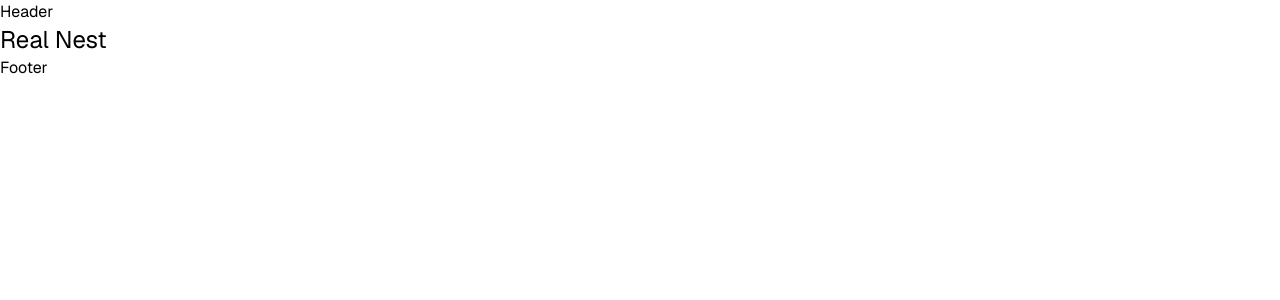
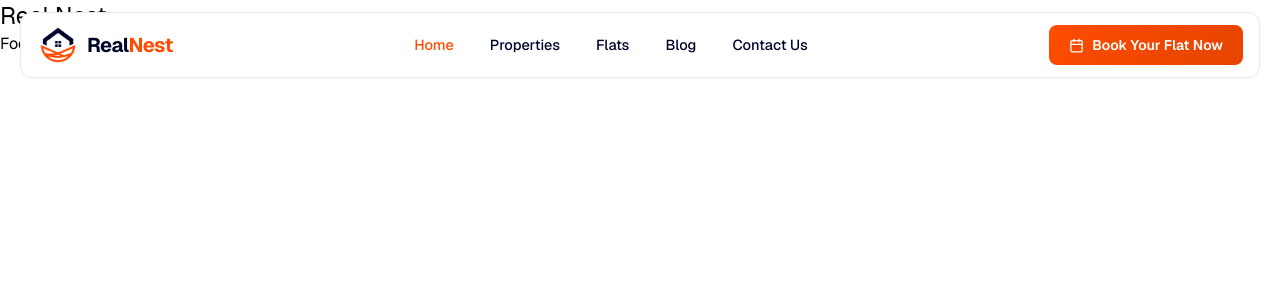
Before and after one commit to samiulx07/real-nest-frontend, a Next.js app: page / in a window 1280 px wide. Shown: the top 300 px of the page. Built offline with nearby package versions, Linux system fonts and the light colour scheme.

Commit message:
Public Header

```diff
--- a/src/app/globals.css
+++ b/src/app/globals.css
@@ -3,11 +3,15 @@
 :root {
   --background: #ffffff;
   --foreground: #171717;
+  --primary: #FF4C00;
+  --secondary: #00062A;
 }
 
 @theme inline {
   --color-background: var(--background);
   --color-foreground: var(--foreground);
+  --color-primary: var(--primary);
+  --color-secondary: var(--secondary);
   --font-sans: var(--font-geist-sans);
   --font-mono: var(--font-geist-mono);
 }
@@ -21,3 +25,18 @@
 
 body {
 }
+
+/* ─── Global Utilities ─── */
+.container {
+  width: 100%;
+  max-width: 1436px;
+  margin-left: auto;
+  margin-right: auto;
+  padding-left: 20px;
+  padding-right: 20px;
+}
+
+.section {
+  padding-top: 70px;
+  padding-bottom: 70px;
+}
--- a/src/menus/publicHeaderMenu/PublicHeaderMenu.tsx
+++ b/src/menus/publicHeaderMenu/PublicHeaderMenu.tsx
@@ -1,7 +1,158 @@
+"use client";
+
+import { useState, useEffect } from "react";
+import Link from "next/link";
+import { usePathname } from "next/navigation";
+import Image from "next/image";
+import styles from "./publicHeaderMenu.module.css";
+import { FiCalendar, FiMenu, FiX } from "react-icons/fi";
+
+const navLinks = [
+  { label: "Home", href: "/" },
+  { label: "Properties", href: "/properties" },
+  { label: "Flats", href: "/flats" },
+  { label: "Blog", href: "/blog" },
+  { label: "Contact Us", href: "/contact" },
+];
+
 export default function PublicHeaderMenu() {
+  const pathname = usePathname();
+  const [scrolled, setScrolled] = useState(false);
+  const [mobileOpen, setMobileOpen] = useState(false);
+
+  const isActive = (href: string) =>
+    href === "/" ? pathname === "/" : pathname.startsWith(href);
+
+  useEffect(() => {
+    const handleScroll = () => setScrolled(window.scrollY > 20);
+    window.addEventListener("scroll", handleScroll, { passive: true });
+    return () => window.removeEventListener("scroll", handleScroll);
+  }, []);
+
+  // Lock body scroll when mobile menu is open
+  useEffect(() => {
+    document.body.style.overflow = mobileOpen ? "hidden" : "";
+    return () => { document.body.style.overflow = ""; };
+  }, [mobileOpen]);
+
   return (
-    <header>
-      Header
-    </header>
+    <>
+      <header className={`${styles.header} ${scrolled ? styles.scrolled : ""}`}>
+        <nav className="flex items-center justify-between px-4 h-16 max-w-[1436px] mx-auto">
+
+          {/* Logo */}
+          <Link href="/" className="flex items-center gap-2 no-underline shrink-0">
+            <Image
+              src="/logo-icon-white-bg.png"
+              alt="RealNest Logo"
+              width={42}
+              height={42}
+              className="rounded-lg object-contain"
+            />
+            <span className="text-xl font-bold text-secondary tracking-tight">
+              Real<span className="text-primary">Nest</span>
+            </span>
+          </Link>
+
+          {/* Desktop Navigation */}
+          <ul className="hidden md:flex items-center gap-1 list-none m-0 p-0">
+            {navLinks.map((link) => (
+              <li key={link.label}>
+                <Link
+                  href={link.href}
+                  className={`px-4 py-2 text-[14.5px] font-medium no-underline rounded-lg transition-colors duration-200 hover:text-primary hover:bg-primary/5 ${
+                    isActive(link.href) ? "text-primary" : "text-secondary"
+                  }`}
+                >
+                  {link.label}
+                </Link>
+              </li>
+            ))}
+          </ul>
+
+          {/* Desktop CTA + Mobile Burger */}
+          <div className="flex items-center gap-3">
+            <Link
+              href="/book"
+              className={`hidden md:flex items-center gap-2 px-5 py-2.5 text-sm font-semibold text-white no-underline rounded-lg cursor-pointer whitespace-nowrap shrink-0 transition-all duration-200 hover:-translate-y-0.5 ${styles.ctaButton}`}
+            >
+              <FiCalendar className="text-[15px]" />
+              Book Your Flat Now
+            </Link>
+
+            {/* Burger button */}
+            <button
+              onClick={() => setMobileOpen(!mobileOpen)}
+              className="md:hidden flex items-center justify-center w-10 h-10 rounded-lg text-secondary text-2xl bg-transparent border-none cursor-pointer transition-colors hover:bg-gray-100"
+              aria-label="Toggle menu"
+            >
+              {mobileOpen ? <FiX /> : <FiMenu />}
+            </button>
+          </div>
+        </nav>
+      </header>
+
+      {/* Mobile Overlay */}
+      <div
+        className={`fixed inset-0 bg-black/40 z-[999] md:hidden transition-opacity duration-300 ${
+          mobileOpen ? "opacity-100 pointer-events-auto" : "opacity-0 pointer-events-none"
+        }`}
+        onClick={() => setMobileOpen(false)}
+      />
+
+      {/* Mobile Drawer */}
+      <div
+        className={`${styles.mobileDrawer} ${mobileOpen ? styles.mobileDrawerOpen : ""}`}
+      >
+        <div className="flex items-center justify-between px-5 h-16 border-b border-gray-100">
+          <Link href="/" className="flex items-center gap-2 no-underline" onClick={() => setMobileOpen(false)}>
+            <Image
+              src="/logo-icon-white-bg.png"
+              alt="RealNest Logo"
+              width={36}
+              height={36}
+              className="rounded-lg object-contain"
+            />
+            <span className="text-lg font-bold text-secondary tracking-tight">
+              Real<span className="text-primary">Nest</span>
+            </span>
+          </Link>
+          <button
+            onClick={() => setMobileOpen(false)}
+            className="flex items-center justify-center w-9 h-9 rounded-lg text-secondary text-xl bg-transparent border-none cursor-pointer hover:bg-gray-100"
+            aria-label="Close menu"
+          >
+            <FiX />
+          </button>
+        </div>
+
+        <ul className="flex flex-col gap-1 list-none m-0 p-4">
+          {navLinks.map((link) => (
+            <li key={link.label}>
+              <Link
+                href={link.href}
+                onClick={() => setMobileOpen(false)}
+                className={`block px-4 py-3 text-[15px] font-medium no-underline rounded-lg transition-colors duration-200 hover:text-primary hover:bg-primary/5 ${
+                  isActive(link.href) ? "text-primary bg-primary/5" : "text-secondary"
+                }`}
+              >
+                {link.label}
+              </Link>
+            </li>
+          ))}
+        </ul>
+
+        <div className="px-4 mt-2">
+          <Link
+            href="/book"
+            onClick={() => setMobileOpen(false)}
+            className={`flex items-center justify-center gap-2 w-full py-3 text-sm font-semibold text-white no-underline rounded-lg ${styles.ctaButton}`}
+          >
+            <FiCalendar className="text-[15px]" />
+            Book Your Flat Now
+          </Link>
+        </div>
+      </div>
+    </>
   );
 }
--- a/src/menus/publicHeaderMenu/publicHeaderMenu.module.css
+++ b/src/menus/publicHeaderMenu/publicHeaderMenu.module.css
@@ -0,0 +1,67 @@
+/* ─── Header: scroll transition ─── */
+.header {
+  position: fixed;
+  top: 12px;
+  left: 20px;
+  right: 20px;
+  z-index: 1000;
+  max-width: 1436px;
+  margin-left: auto;
+  margin-right: auto;
+  background: #ffffff;
+  border: 1px solid #e8e8e8;
+  border-radius: 12px;
+  box-shadow: 0 1px 4px rgba(0, 0, 0, 0.04);
+  transition: top 0.35s cubic-bezier(0.4, 0, 0.2, 1),
+    left 0.35s cubic-bezier(0.4, 0, 0.2, 1),
+    right 0.35s cubic-bezier(0.4, 0, 0.2, 1),
+    max-width 0.35s cubic-bezier(0.4, 0, 0.2, 1),
+    border-radius 0.35s cubic-bezier(0.4, 0, 0.2, 1),
+    box-shadow 0.35s cubic-bezier(0.4, 0, 0.2, 1);
+}
+
+.header.scrolled {
+  top: 0;
+  left: 0;
+  right: 0;
+  max-width: 100%;
+  border-radius: 0;
+  border-left: none;
+  border-right: none;
+  border-top: none;
+  box-shadow: 0 2px 16px rgba(0, 0, 0, 0.08);
+}
+
+/* ─── CTA gradient button ─── */
+.ctaButton {
+  background: linear-gradient(135deg, var(--primary), #e54400);
+}
+
+.ctaButton:hover {
+  box-shadow: 0 4px 14px rgba(255, 76, 0, 0.35);
+}
+
+/* ─── Mobile drawer slide-in ─── */
+.mobileDrawer {
+  position: fixed;
+  top: 0;
+  right: 0;
+  bottom: 0;
+  width: 300px;
+  max-width: 85vw;
+  z-index: 1001;
+  background: #ffffff;
+  box-shadow: -4px 0 24px rgba(0, 0, 0, 0.1);
+  transform: translateX(100%);
+  transition: transform 0.3s cubic-bezier(0.4, 0, 0.2, 1);
+}
+
+.mobileDrawerOpen {
+  transform: translateX(0);
+}
+
+@media (min-width: 768px) {
+  .mobileDrawer {
+    display: none;
+  }
+}
```
